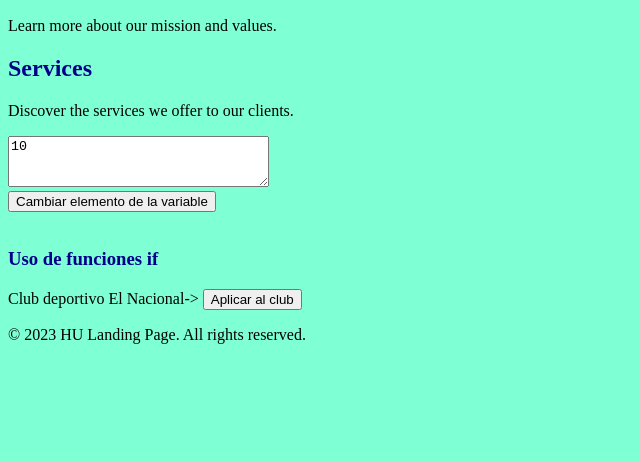
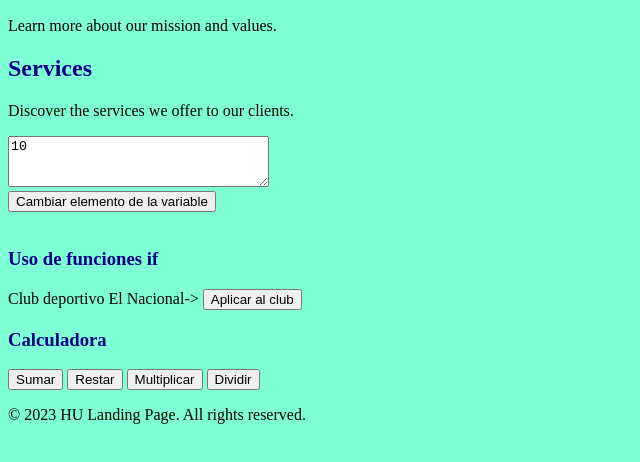
Before and after one commit to GPDevops/HU-LANDING-PAGE, a plain HTML site: page index.html in a window 1280 px wide. Shown: the part 110-572 px from the top of the page, without its empty margins (0-640 px from the left). Drawn offline with Linux system fonts and the light colour scheme.

Commit message:
calculadora

```diff
--- a/index.html
+++ b/index.html
@@ -34,6 +34,14 @@
                 <label>Club deportivo El Nacional-></label>
                 <button onclick="evaluarEdad()">Aplicar al club</button>
             </div>
+            <div>
+                <h3>Calculadora</h3>
+                <button onclick="sumar()">Sumar</button>
+                <button onclick="restar()">Restar</button>
+                <button onclick="multiplicar()">Multiplicar</button>
+                <button onclick="dividir()">Dividir</button>
+            </div>
+
         </main>
 
         <footer>
--- a/js/main.js
+++ b/js/main.js
@@ -101,3 +101,37 @@ function evaluarCategoria() {
         alert("Eres bajo y no eres apto para practicar basketball, debes practicar cualquier otro deporte");
     }
 }
+
+/*Funciones para programa calculadora*/
+
+function sumar() {
+    let num1 = parseFloat(prompt("Ingrese el primer número: "));
+    let num2 = parseFloat(prompt("Ingrese el segundo número: "));
+    let resultado = num1 + num2;
+    //alert("El resultado de la suma es: " + resultado);
+    text.innerHTML = "El resultado de la suma es: " + resultado;
+}
+
+function restar() {
+    let num1 = parseFloat(prompt("Ingrese el primer número: "));
+    let num2 = parseFloat(prompt("Ingrese el segundo número: "));
+    let resultado = num1 - num2;
+    text.innerHTML = "El resultado de la resta es: " + resultado;
+}
+function multiplicar() {
+    let num1 = parseFloat(prompt("Ingrese el primer número: "));
+    let num2 = parseFloat(prompt("Ingrese el segundo número: "));
+    let resultado = num1 * num2;
+    //alert("El resultado de la multiplicación es: " + resultado);
+    text.innerHTML = "El resultado de la multiplicación es: " + resultado;
+}
+function dividir() {
+    let num1 = parseFloat(prompt("Ingrese el primer número: "));
+    let num2 = parseFloat(prompt("Ingrese el segundo número: "));
+    if (num2 !== 0) {
+        let resultado = num1 / num2;
+        text.innerHTML = "El resultado de la división es: " + resultado;
+    } else {
+        text.innerHTML = "No se puede dividir entre cero.";
+    }
+}
```
